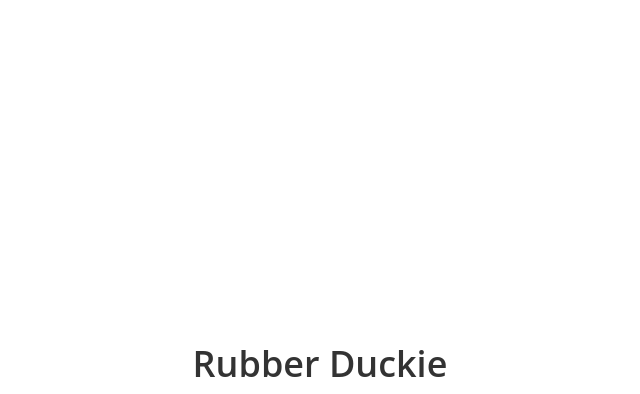
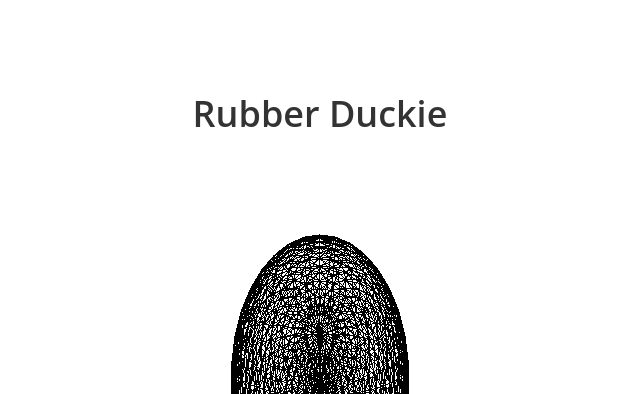
Before and after one commit to misodope/rubberduckie.github.io, a Gatsby site in the folder rubberduckie/: page / in a window 1280 px wide. Shown: the top 394 px of the page, without its empty margins (320-960 px from the left). Built offline with nearby package versions, Linux system fonts and the light colour scheme; Gatsby itself is replaced by a stand-in of ours.

Commit message:
Adding threejs

```diff
--- a/rubberduckie/package.json
+++ b/rubberduckie/package.json
@@ -18,7 +18,8 @@
     "prop-types": "^15.7.2",
     "react": "^16.13.1",
     "react-dom": "^16.12.0",
-    "react-helmet": "^6.0.0"
+    "react-helmet": "^6.0.0",
+    "three.js": "^0.77.1"
   },
   "devDependencies": {
     "gh-pages": "^2.2.0",
--- a/rubberduckie/src/components/RubberDuck.js
+++ b/rubberduckie/src/components/RubberDuck.js
@@ -1,19 +1,55 @@
-import React from 'react';
-import "./RubberDuck.scss";
-import "./BuyMeACoffe";
-import BuyMeACoffe from './BuyMeACoffe';
+import React, { useEffect, useRef } from "react"
+import "./RubberDuck.scss"
+import "./BuyMeACoffe"
+import BuyMeACoffe from "./BuyMeACoffe"
+import * as THREE from "three"
 
 const RubberDuck = () => {
+  const ref = useRef();
+
+  useEffect(() => {
+    var scene = new THREE.Scene();
+
+    var camera = new THREE.PerspectiveCamera(
+      75,
+      window.innerWidth / window.innerHeight,
+      0.1,
+      1000
+    );
+
+    var renderer = new THREE.WebGLRenderer({ alpha: true });
+    renderer.setClearColor( 0xffffff, 0 );
+    renderer.setSize(500, 500);
+
+    ref.current.appendChild(renderer.domElement);
+
+    var geometry = new THREE.SphereGeometry( 2, 32, 32);
+    var material = new THREE.MeshStandardMaterial();
+    material.color.set(0xfeae09);
+    var sphere = new THREE.Line( geometry, material );
+    scene.add( sphere );
+    camera.position.z = 5;
+
+    function animate() {
+      requestAnimationFrame( animate );
+      sphere.rotation.x += 0.01;
+      sphere.rotation.y += 0.01;
+      renderer.render( scene, camera );
+    }
+    animate();
+  }, [])
+
   return (
     <div className="rubber-duckie">
       <div className="rubber-duckie__container">
-                <div>Rubber Duckie</div>
+        <div className="rubber-duckie__container--text">Rubber Duckie</div>
+        <div ref={ref} />
       </div>
       <div className="rubber-duckie__cta">
-                <BuyMeACoffe/>
+        <BuyMeACoffe />
       </div>
     </div>
-    );
-};
+  )
+}
 
-export default RubberDuck;
+export default RubberDuck
--- a/rubberduckie/src/components/RubberDuck.scss
+++ b/rubberduckie/src/components/RubberDuck.scss
@@ -11,5 +11,9 @@
         font-family: 'Open Sans';
         font-weight: 600;
         margin-bottom: 20px;
+
+        &--text {
+            text-align: center;
+        }
     }
 }
--- a/rubberduckie/src/components/seo.js
+++ b/rubberduckie/src/components/seo.js
@@ -8,7 +8,6 @@
 import React from "react"
 import PropTypes from "prop-types"
 import { Helmet } from "react-helmet"
-import { useStaticQuery, graphql } from "gatsby"
 
 function SEO({ description, lang, meta, title }) {
 
```
Also changed, not shown: 1 other file. Lines whose indentation alone changed are shown as unchanged.
